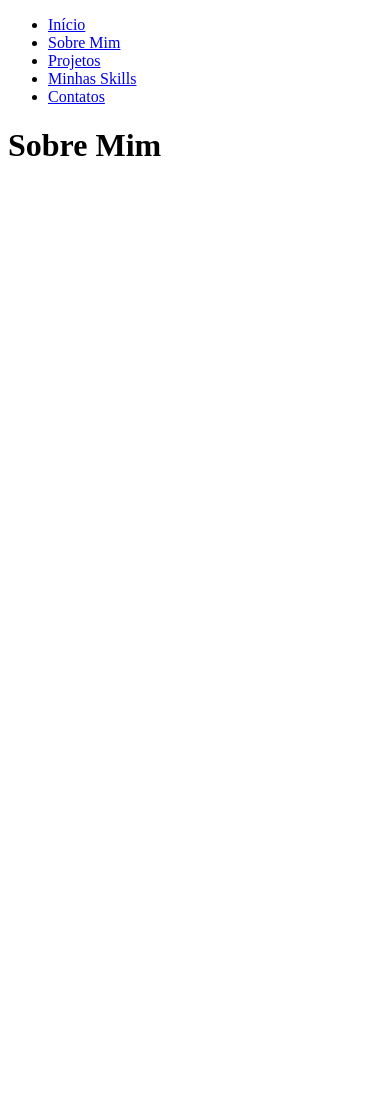
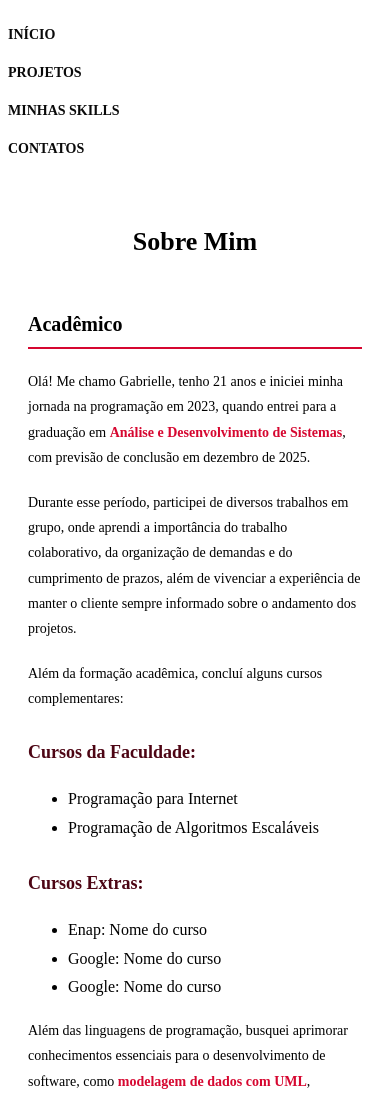
Before and after one commit to Gabrielle-Santiago/portfolio, a plain HTML site: page portfolio/src/html/about.html in a window 390 px wide. Shown: the top 1100 px of the page. Before the commit the page ends 844 px from the top, so only its background shows below. Drawn offline with Linux system fonts and the light colour scheme; files that its build step writes are made by us from their sources.

Commit message:
Sobre mim, criação e estilização

```diff
--- a/portfolio/src/html/about.html
+++ b/portfolio/src/html/about.html
@@ -4,20 +4,89 @@
     <meta charset="UTF-8">
     <meta name="viewport" content="width=device-width, initial-scale=1.0">
     <title>Sobre Mim</title>
-    <link rel="stylesheet" href="../static/css/style.css>
+    <link rel="stylesheet" href="../static/css/about/style.css">
+    <link rel="icon" type="image/png" sizes="32x32" href="../static/img/favicon/favicon-32x32.png">
 </head>
 <body>
+    <header>
         <div>
             <nav>
             <ul class="links">
                 <li><a href="index.html">Início</a></li>
-            <li><a href="about.html">Sobre Mim</a></li>
                 <li><a href="projects.html">Projetos</a></li>
                 <li><a href="skills.html">Minhas Skills</a></li>
                 <li><a href="#">Contatos</a></li>
             </ul>
             </nav>
         </div>
+    </header>
+
+    <main>
         <h1>Sobre Mim</h1>
+        <h2>Acadêmico</h2>
+        <div>
+            <p>
+                Olá! Me chamo Gabrielle, tenho 21 anos e iniciei minha jornada na programação em 2023, quando entrei para a graduação em <strong>Análise e Desenvolvimento de Sistemas</strong>, com previsão de conclusão em dezembro de 2025.
+            </p>
+            <p>
+                Durante esse período, participei de diversos trabalhos em grupo, onde aprendi a importância do trabalho colaborativo, da organização de demandas e do cumprimento de prazos, além de vivenciar a experiência de manter o cliente sempre informado sobre o andamento dos projetos.
+            </p>
+            <p>
+                Além da formação acadêmica, concluí alguns cursos complementares:
+            </p>
+
+            <h3>Cursos da Faculdade:</h3>
+            <ul>
+                <li>Programação para Internet</li>
+                <li>Programação de Algoritmos Escaláveis</li>
+            </ul>
+
+            <h3>Cursos Extras:</h3>
+            <ul>
+                <li>Enap: Nome do curso</li>
+                <li>Google: Nome do curso</li>
+                <li>Google: Nome do curso</li>
+            </ul>
+
+            <p>
+                Além das linguagens de programação, busquei aprimorar conhecimentos essenciais para o desenvolvimento de software, como <strong>modelagem de dados com UML</strong>, <strong>estrutura de dados</strong>, <strong>boas práticas de programação</strong> e <strong>lógica de programação</strong>.
+            </p>
+        </div>
+
+        <h2>Pessoal</h2>
+        <div>
+            <p>
+                Gosto de manter um bom desempenho e progresso constante, e para isso, cultivo alguns hobbies que contribuem para meu equilíbrio físico, emocional e criativo:
+            </p>
+
+            <ul>
+                <li>
+                    <strong>Pintura e Cerâmica Fria:</strong> atividades que estimulam a criatividade, melhoram a percepção visual e desenvolvem a paciência.
+                </li>
+                <li>
+                    <strong>Gesso:</strong> possui benefícios semelhantes aos anteriores, mas é mais desafiador, o que contribui para o aumento da persistência e resiliência.
+                </li>
+                <li>
+                    <strong>Patins:</strong> além de ser uma atividade física divertida, melhora o equilíbrio, a frequência cardíaca, fortalece a musculatura e serve como uma ótima forma de descontração no dia a dia.
+                </li>
+            </ul>
+        </div>
+
+        <h2>Experiências Práticas</h2>
+        <div>
+            <p>
+              Nos projetos que desenvolvi, adquiri dois tipos de conhecimento: técnico e pessoal.
+            </p>
+
+            <p>
+              No aspecto <strong>técnico</strong>, aprendi a trabalhar com linguagens de programação, manipular bancos de dados, elaborar documentação técnica, construir e consumir APIs, além de realizar o tratamento de exceções e erros. Também tive contato com metodologias ágeis, como <strong>Kanban</strong> e <strong>Scrum</strong>, entre outros assuntos importantes para o desenvolvimento de sistemas.
+            </p>
+
+            <p>
+              No lado <strong>pessoal</strong>, percebi a importância de manter uma comunicação clara e objetiva, saber elaborar perguntas e respostas eficientes, além de cultivar a constância, paciência e perseverança durante o aprendizado. Valorizei ainda mais o trabalho em equipe, compreendendo a necessidade de alinhar ideias e manter um bom relacionamento com os colegas de projeto.
+            </p>
+        </div>
+
+    </main>
 </body>
 </html>
--- /dev/null
+++ b/portfolio/src/static/css/about/style.css
@@ -0,0 +1,98 @@
+main {
+    max-width: 800px;
+    margin: 50px auto;
+    padding: 20px;
+    line-height: 1.8;
+}
+
+h1 {
+    text-align: center;
+    font-size: 32px;
+    margin-bottom: 40px;
+}
+
+h2 {
+    font-size: 24px;
+    margin-top: 50px;
+    margin-bottom: 20px;
+    border-bottom: 2px solid #d60730;
+    padding-bottom: 5px;
+}
+
+h3 {
+    font-size: 18px;
+    margin-top: 25px;
+    margin-bottom: 10px;
+    color: #4d0514;
+}
+
+p {
+    margin-bottom: 20px;
+    font-size: 14px;
+}
+
+strong {
+    color: #d60730;
+}
+
+.links {
+    padding: 0;
+    margin-top: 20px;
+    display: flex;
+    justify-content: space-evenly;
+    position: relative;
+    z-index: 10;
+}
+
+.links li {
+    list-style: none;
+}
+
+.links li a {
+    font-size: 14px;
+    text-transform: uppercase;
+    font-weight: 700;
+}
+
+a {
+    color: #0a0a0a;
+    text-decoration: none;
+}
+
+a:hover {
+    color: #d60730;
+    text-decoration: none;
+}
+
+@media (max-width: 768px) {
+    main {
+        padding: 10px;
+        margin: 30px 10px;
+    }
+
+    h1 {
+        font-size: 26px;
+        margin-bottom: 30px;
+    }
+
+    h2 {
+        font-size: 20px;
+        margin-top: 40px;
+    }
+
+    .links {
+        flex-direction: row;
+        gap: 15px;
+    }
+
+    .links li {
+        margin: 5px 0;
+    }
+}
+
+@media (max-width: 480px){
+    .links {
+        flex-direction: column;
+        gap: 10px;
+    }
+}
```
Also changed, not shown: portfolio/src/html/index.html (+2 -1 lines), portfolio/src/static/img/favicon/favicon-32x32.png (added). Lines whose indentation alone changed are shown as unchanged.
